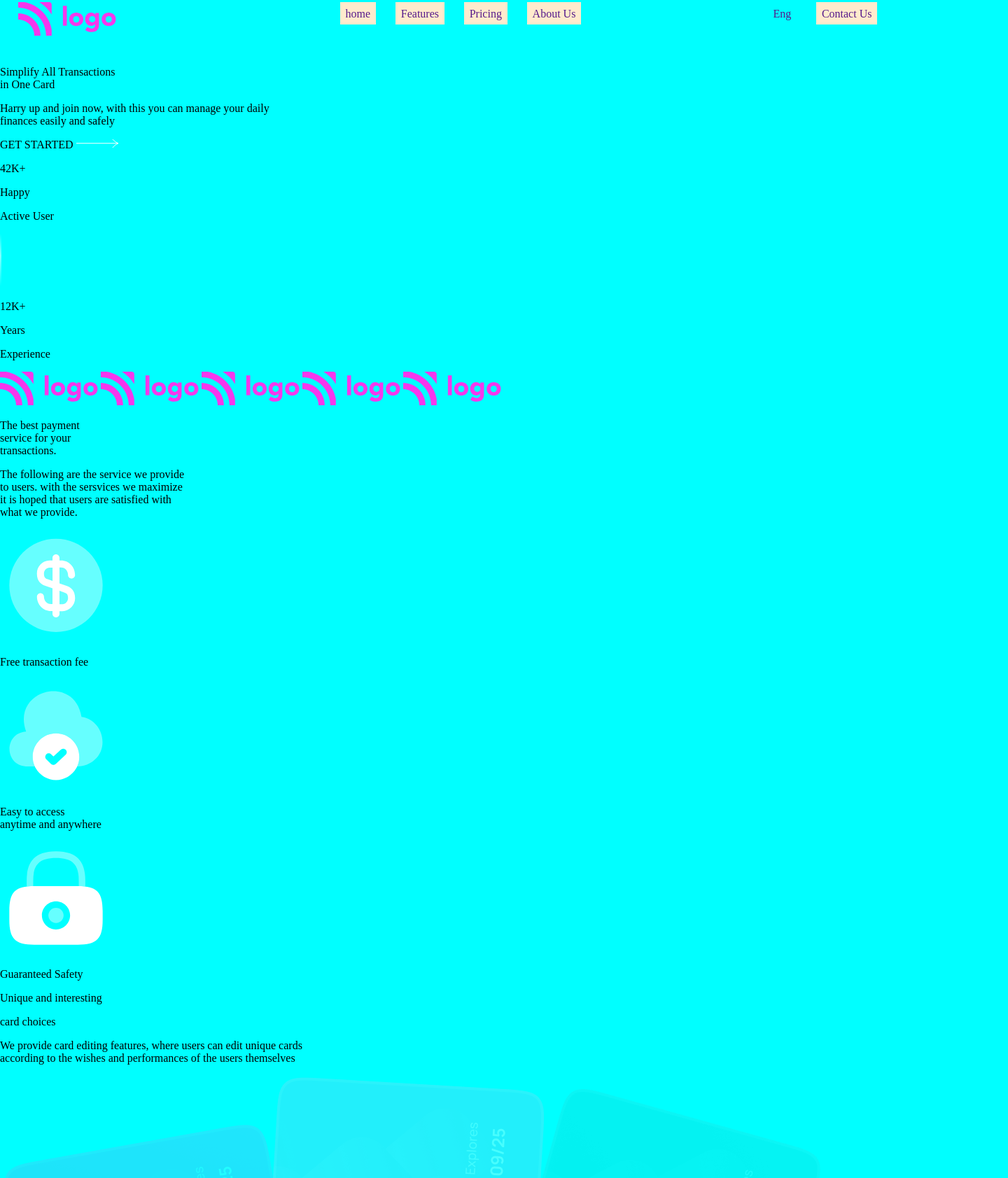
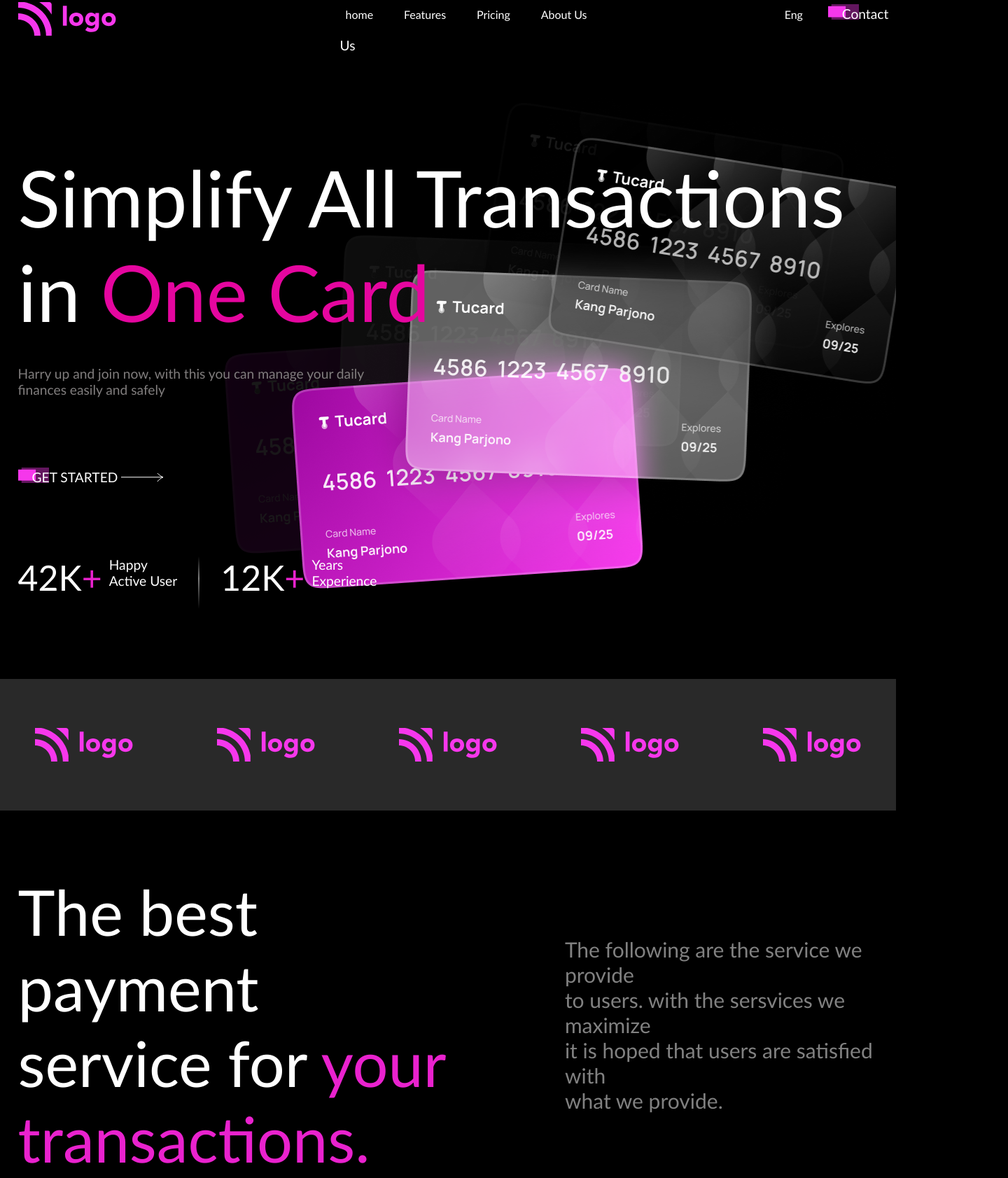
Before and after one commit to Ar1fAli/Full-Stack-JavaScript-2.0-Ineuron-Internship-Projects, a plain HTML site: page Html-Css-Projects/Project 1- Credit Card Landing Page/index.html in a window 1280 px wide. Shown: the part 23-1706 px from the top of the page at 70% size, 1440 px wide, since content can reach past the window. Drawn offline with Linux system fonts and the light colour scheme.

Commit message:
styling work done

```diff
--- a/Html-Css-Projects/Project 1- Credit Card Landing Page/style.css
+++ b/Html-Css-Projects/Project 1- Credit Card Landing Page/style.css
@@ -6,13 +6,15 @@
     padding: 1%;
     margin-right: 3%;
 
-    background-color: blanchedalmond;
+    /* background-color: blanchedalmond; */
     text-decoration: none;
 
 
 }
 .a a{
     text-decoration: none;
+    color: #FFFFFF;
+
 
 }
 .img{
@@ -32,11 +34,12 @@
     padding: 2% 0%;
     align-items: center;
     align-content: center;
+    /* background-color: royalblue; */
 
 }
 .b{
 
-    background-color: aqua;
+    /* background-color: aqua; */
 
     justify-items: end;
     display: inline-flex;
@@ -44,6 +47,260 @@
 
 }
 body{
-    background-color: aqua;
+    font-family:'Gill Sans', 'Gill Sans MT', Calibri, 'Trebuchet MS', sans-serif;
+    background-color: #000000;
     margin: 0;
 }
+/* .div1{
+    background-color: azure;
+    display: -ms-inline-grid;
+    /* columns: 5; */
+    /* column-span: 4; */
+.title{
+    font-size:700%;
+    color: #FFFFFF;
+    /* padding-top: 0px; */
+    /* background-color: cadetblue; */
+    margin-bottom: 3%;
+
+    /* margin-left: 2%; */
+}
+span{
+    /* color: blueviolet; */
+
+}
+.quot{
+    /* margin-top: 0; */
+    margin-left: 2%;
+    /* padding-top: 0; */
+}
+.quot2{
+    font-size: larger;
+    /* margin-bottom: 80px; */
+    color: #817e7e;
+    /* font-weight: lighter; */
+    /* margin-top: 0; */
+
+}
+.img1{
+    padding: 2px 20px;
+    font-size: larger;
+    /* background-color: burlywood; */
+    /* justify-content: center; */
+    background-image: url(./Assets/Icons/btn-pink-bg.svg);
+    background-repeat: no-repeat;
+    /* background-size: 150px; */
+    color: #FFFFFF;
+}
+.bgimg1{
+
+    background-image: url(./Assets/Photos/backCards.png);
+    background-repeat: no-repeat;
+    background-position-x: right;
+    background-position-Y: 100px;
+    margin-bottom: 100px;
+}
+.bgimg2{
+    background-image: url(./Assets/Photos/frontCards.png);
+    background-position-x: 130%;
+    background-position-y: 150px;
+    background-repeat: no-repeat;
+    color: #FFFFFF;
+
+}
+.pop{
+    display: inline-flex;
+    /* background-color: aqua; */
+}
+.popn{
+    margin: 0;
+    padding: 0;
+    font-size: 50px;
+
+
+}
+.popd{
+    padding: 0;
+    margin: 0;
+    /* background-color:aqua; */
+}
+.popd1{
+    /* margin-top: 54px; */
+    margin-left: 10px;
+    font-size: larger;
+}
+.vec{
+    margin: 0 30px;
+}
+.pls{
+    color: #e922ce;
+}
+.card{
+    color: #e5069f;
+    /* background-color: aliceblue; */
+}
+.gs{
+    margin: 100px 0;
+    /* background-color: #817e7e ; */
+}
+.imgcls{
+    display: flex;
+    flex-direction: row;
+    background-color: #292929;
+    justify-content: center;
+    /* align-items: center; */
+    /* align-content: center; */
+
+}
+.imgcl{
+    /* position: relative;
+    left: 150px; */
+    margin: 70px 60px;
+}
+.qut{
+    font-size: 90px;
+    color: #FFFFFF;
+    margin-left: 2%;
+}
+.msg{
+    display: flex;
+    font-size: 30px;
+
+    justify-content: center;
+    margin-left: 150px;
+    align-items: center;
+
+    color: #818181;
+}
+.msgblc{
+    display: flex;
+    flex-direction: row;
+}
+.ser{
+    display: flex;
+    flex-direction: row;
+    color: #f1f1f1;
+    justify-content: center;
+    margin-bottom: 100px;
+}
+.seric{
+    border: solid #e7e7e6 2px;
+    text-align: center;
+}
+.ser1{
+    background-color: #272727;
+    padding: 30px 60px;
+    margin: 3%  3% 0 3%;
+
+}
+.ser2{
+    padding: 20px 50px 10px 50px;
+    margin: 0% 3% 4% 4%;
+    background-color: #51504f;
+    /* border-color: #e7e7e6; */
+    /* border-width: 20px; */
+
+}
+.des{
+    align-content: center;
+    padding:0%;
+    margin: 0;
+}
+.crdch{
+    background-color: #FFFFFF;
+}
+.uai{
+    font-size: 50px;
+    text-align: center;
+    padding-top: 4%;
+    /* background-color:#; */
+    margin: 0 ;
+    /* margin-bottom: 1%; */
+}
+.cc{
+    font-size: 50px;
+    text-align: center;
+    margin: 0;
+    padding: 0;
+    color:  #f637ec;
+    /* background-color: #818181; */
+    /* padding-top: %; */
+}
+.wa{
+    text-align: center;
+    display:block;
+}
+.vc{
+    display: flex;
+    align-items: center;
+    justify-content: center;
+    /* width: 50%;
+    align-items: center; */
+    /* position:absolute;
+    width: 50%;
+    margin: -50px 0; */
+}
+.csft{
+    font-size: 50px;
+    text-align: center;
+    color: #FFFFFF;
+}
+.wc{
+    text-align: center;
+    font-size: 20px;
+    color: #818181;
+}
+.divst2{
+    display: flex;
+    flex-direction: row;
+    color: #d7d6d5;
+    justify-content: center;
+}
+.divst{
+    background-color: #1e1f24;
+    border: solid #d7d6d5 ;
+    padding: 2%;
+    margin: 3%;
+}
+.btnd{
+    display: flex;
+    justify-content: center;
+    gap: 9px;
+    margin: 4% 0 6% 0;
+}
+.btn1{
+    width: 50px;
+    border-radius: 5px;
+    background-color: #e5069f;
+}
+.rec{
+    position: absolute;
+}
+.csp{
+    position: absolute;
+    color: #FFFFFF;
+    font-size: 50px;
+    text-align: center;
+    /* background-color: #817e7e; */
+    width: 100%;
+    margin-top: 180px;
+
+}
+.gst{
+    position: absolute;
+    background-image: url(./Assets/Icons/btn-pink-bg.svg);
+    background-repeat: no-repeat;
+    width: 100%;
+    text-align: center;
+    background-position: 45%;
+    margin-top: 380px;
+
+
+}
+.cust{
+    color: #000000;
+}
+.relm{
+    width: 100%;
+    /* background-color: aqua; */
+}
```
